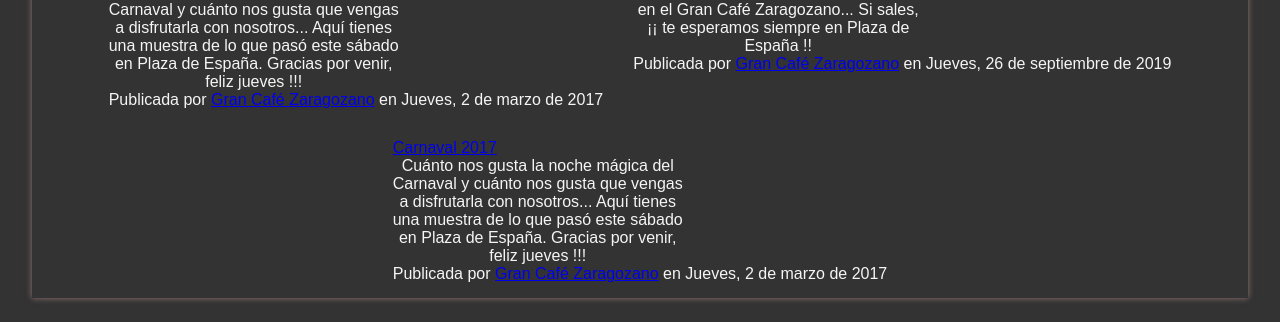
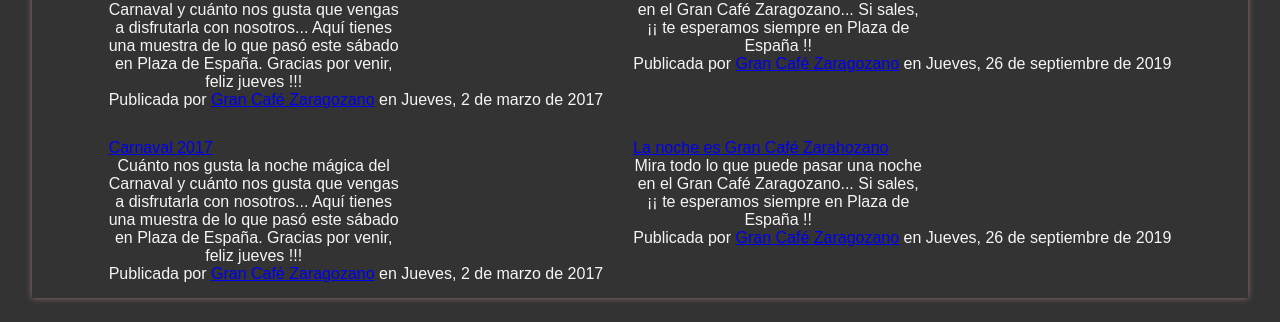
Before and after one commit to bernargracia/pruebapubli, a plain HTML site: page index.html in a window 1280 px wide. Shown: the part 952-1274 px from the top of the page. Drawn offline with Linux system fonts and the light colour scheme.

Commit message:
Update index.html

```diff
--- a/index.html
+++ b/index.html
@@ -65,6 +65,10 @@
 
                 <article>
                     <div class="fb-video" data-href="https://www.facebook.com/514532185305610/videos/1289318331160321" data-show-text="false" data-width="250px"><blockquote cite="https://developers.facebook.com/grancafezaragozanozgz/videos/1289318331160321/" class="fb-xfbml-parse-ignore"><a href="https://developers.facebook.com/grancafezaragozanozgz/videos/1289318331160321/">Carnaval 2017</a><p>Cuánto nos gusta la noche mágica del Carnaval y cuánto nos gusta que vengas a disfrutarla con nosotros... Aquí tienes una muestra de lo que pasó este sábado en Plaza de España. Gracias por venir, feliz jueves !!!</p>Publicada por <a href="https://www.facebook.com/grancafezaragozanozgz/">Gran Café Zaragozano</a> en Jueves, 2 de marzo de 2017</blockquote></div>
+                </article>
+
+                <article>
+                    <div class="fb-video" data-href="https://www.facebook.com/514532185305610/videos/2790534564299559" data-show-text="false" data-width="250px"><blockquote cite="https://developers.facebook.com/grancafezaragozanozgz/videos/2790534564299559/" class="fb-xfbml-parse-ignore"><a href="https://developers.facebook.com/grancafezaragozanozgz/videos/2790534564299559/">La noche es Gran Café Zarahozano</a><p>Mira todo lo que puede pasar una noche en el Gran Café Zaragozano... Si sales, ¡¡ te esperamos siempre en Plaza de España !!</p>Publicada por <a href="https://www.facebook.com/grancafezaragozanozgz/">Gran Café Zaragozano</a> en Jueves, 26 de septiembre de 2019</blockquote></div>
                 </article>
             </div>
 
```
